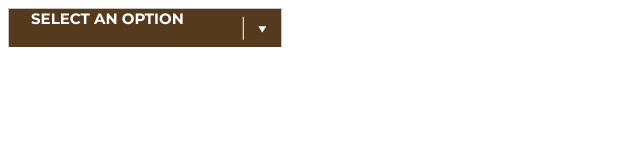
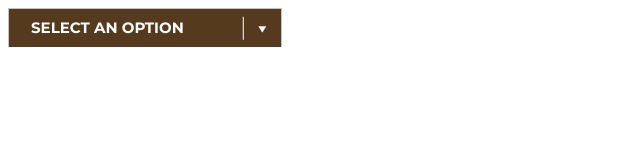
Before and after one commit to dfadler/jquery.selectionBox, a plain HTML site: page index.html in a window 1280 px wide. Shown: the whole page, without its empty margins (0-640 px from the left). Drawn offline with nearby package versions, Linux system fonts and the light colour scheme.

Commit message:
Adjusts fonts

```diff
--- a/index.html
+++ b/index.html
@@ -13,9 +13,8 @@
         background: url('./selection-box-button.png') 94% 50% no-repeat #563a1e;
         width: 272px;
         height: 38px;
-        line-height: 38px;
         color: white;
-        font: 700 15px 'Montserrat', sans-serif;
+        font: 700 15px/38px 'Montserrat', sans-serif;
         border: solid 1px #c5c4c5;
         border-bottom: 0;
         position: relative; }
@@ -37,7 +36,7 @@
           margin: 0 0 0 -1px;
           width: 100%;
           list-style: none;
-          font: 400 15px 'Montserrat', sans-serif; }
+          font-weight: 400;}
 
           .selection-box .options .option {
             padding: 0 22px;
```
